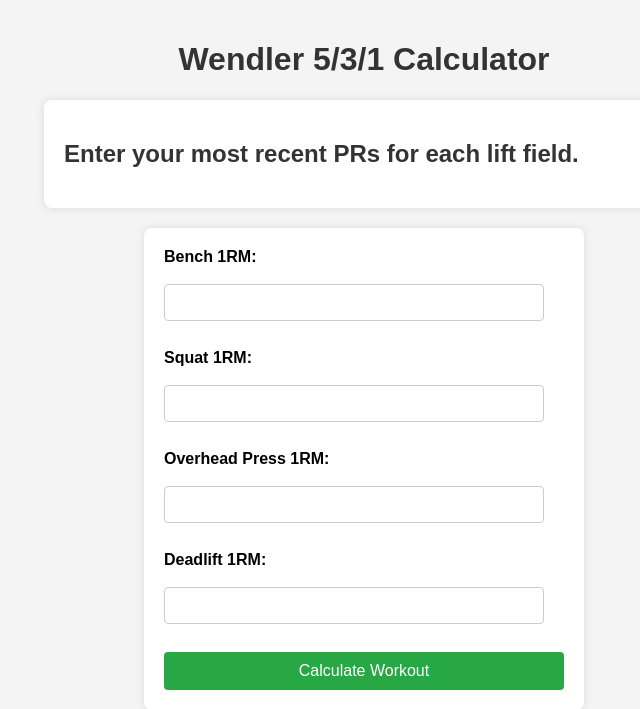
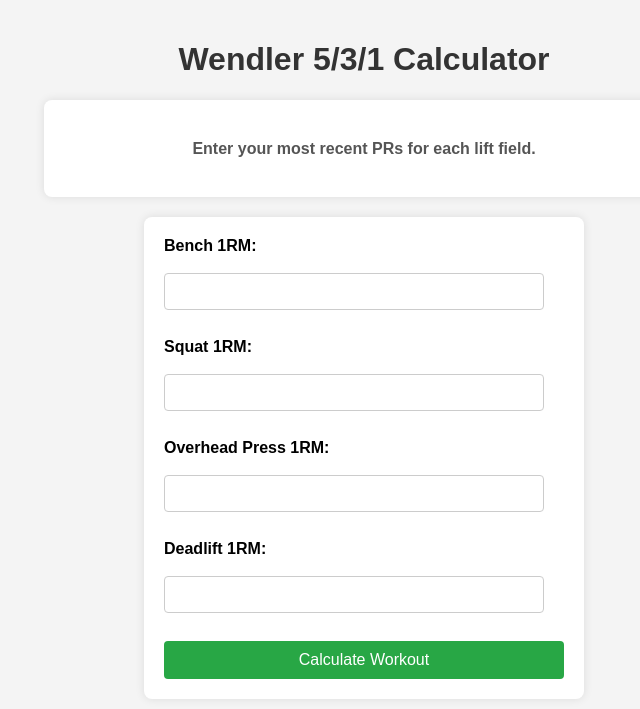
Before and after one commit to GilHope/workout_app, a Flask app: page /calculator in a window 1280 px wide. Shown: the top 709 px of the page, without its empty margins (276-916 px from the left). Run offline with Flask 3, Linux system fonts and the light colour scheme.

Commit message:
style changes

```diff
--- a/frontend/static/css/calculator.css
+++ b/frontend/static/css/calculator.css
@@ -20,7 +20,7 @@ section {
     margin-bottom: 20px;
     border-radius: 8px;
     box-shadow: 0px 0px 10px rgba(0, 0, 0, 0.1);
-    text-align: left;
+    text-align: center;
     max-width: 600px;
     margin-left: auto;
     margin-right: auto;
--- a/frontend/templates/calculator.html
+++ b/frontend/templates/calculator.html
@@ -10,9 +10,9 @@
     <h1>Wendler 5/3/1 Calculator</h1>
 
     <section>
-        <h2>
-            Enter your most recent PRs for each lift field.
-        </h2>
+        <p>
+            <strong>Enter your most recent PRs for each lift field.</strong>
+        </p>
     </section>
     <!-- Above section to be moved to its own page at later date -->
     <form method="post">
```
